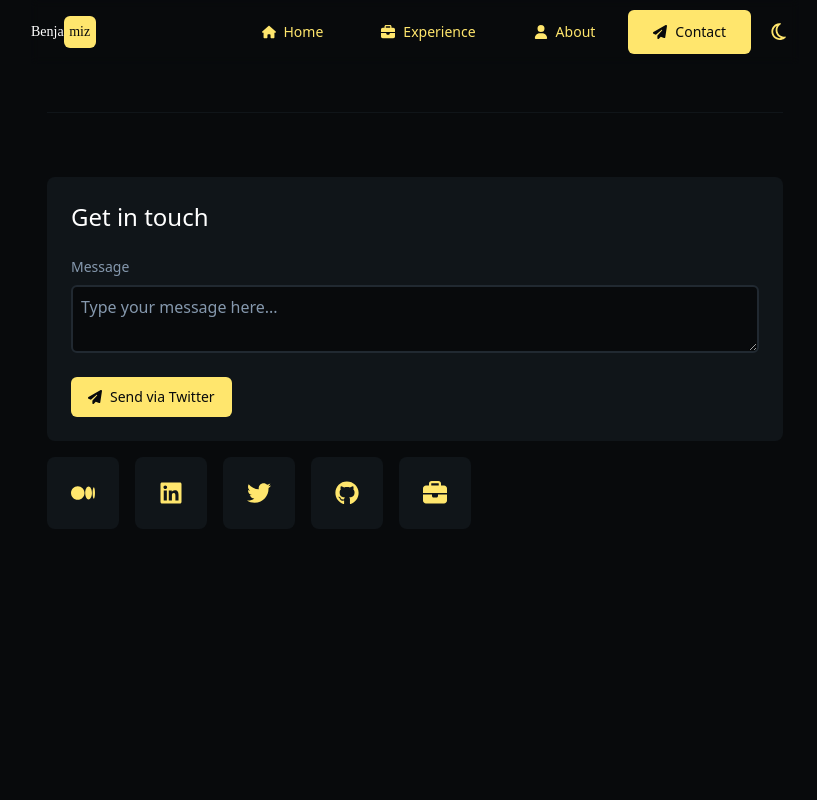
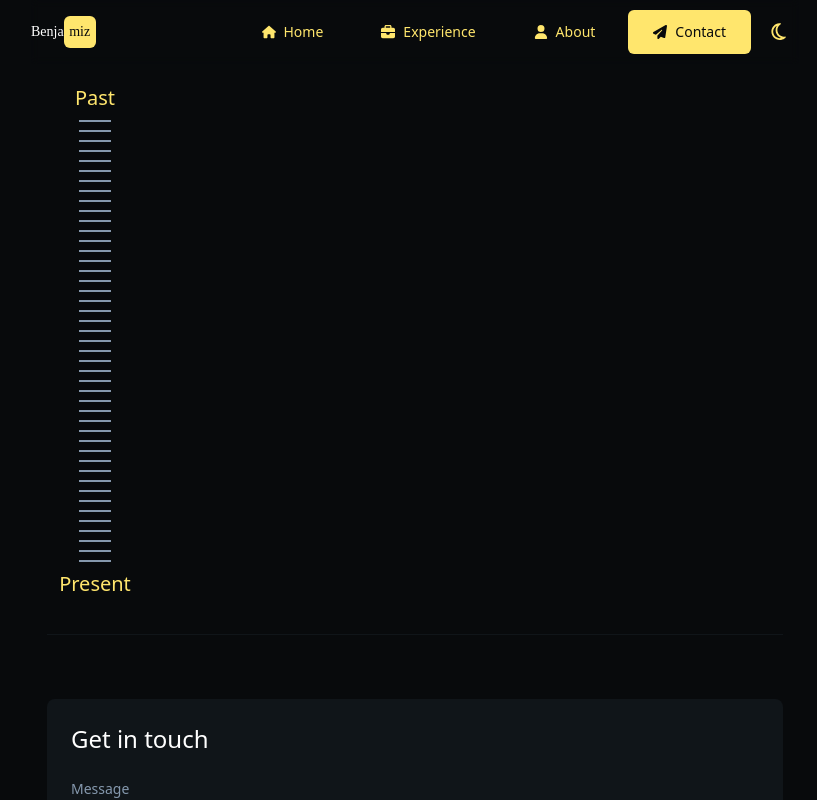
Before and after one commit to Lenniott/Benjamiz_4, a React (Vite) app: page /snippets/timeline in a window 1280 px wide. Shown: the top 800 px of the page, without its empty margins (225-1042 px from the left). Built offline with nearby package versions, Linux system fonts and the light colour scheme; a web font is replaced by a local one.

Commit message:
timelineSnippet

```diff
--- a/src/App.tsx
+++ b/src/App.tsx
@@ -8,6 +8,8 @@ import { YourDesignArticle, BicycleExercise } from "./pages/articles";
 import { CaseStudyOne } from "./pages/caseStudies/caseStudyOne";
 import { WorksPage } from "./pages/WorksPage";
 import { AboutMePage } from "./pages/aboutMe";
+import { SnippetsPage } from "./pages/SnippetsPage";
+import TimeLine from "./pages/snippets/TimeLine";
 import TwitterMessageLink from "../src/components/molicules/TwitterMessageLink";
 function App() {
 
@@ -27,9 +29,15 @@ function App() {
           <Route path="/experience" element={<ExperiencePage/>} />
           <Route path="/about" element={<AboutMePage/>} />
           <Route path="/works" element={<WorksPage/>} />
+          <Route path="/snippets" element={<SnippetsPage/>} />
+          <Route path="/snippets/timeline" element={<TimeLine/>} />
+          <Route path="/cs1" element={<CaseStudyOne/>} />
+
+          <Route path="/works" element={<WorksPage/>} />
           <Route path="/works/your-designs-are-only-as-good-as-your-organisation-s-ability-to-problem-solve" element={<YourDesignArticle />} />
           <Route path="/works/bicycle-exercise" element={<BicycleExercise />} />
           <Route path="/cs1" element={<CaseStudyOne/>} />
+
       </Routes>
     </div>
 
--- /dev/null
+++ b/src/pages/SnippetsPage.tsx
@@ -0,0 +1,10 @@
+
+
+export function SnippetsPage() {
+
+    return (
+        <div className='grid grid-cols-1 gap-4 mt-4'>
+
+        </div>
+    );
+};
--- /dev/null
+++ b/src/pages/snippets/TimeLine.tsx
@@ -0,0 +1,69 @@
+
+import React, { useState, useEffect, useRef } from "react";
+const TimeLine: React.FC = () => {
+  const years = Array.from({ length: 15 }, (_, i) => 2010 + i);
+
+  const descriptions = [
+    "Started my journey as a product designer, focusing on learning the basics of user experience and interface design.",
+    "Worked on my first major project, redesigning a local business's website to improve user engagement.",
+    "Joined a startup team, where I led the design of a new mobile app aimed at simplifying personal finance management.",
+    "Focused on improving my skills in prototyping and wireframing, taking several online courses and workshops.",
+    "Collaborated with a cross-functional team to launch a new e-commerce platform, enhancing the overall user experience.",
+    "Explored the world of user research, conducting surveys and interviews to better understand user needs.",
+    "Started experimenting with new design tools and methodologies to streamline the design process.",
+    "Led a project to redesign a major component of a popular social media platform, improving user retention.",
+    "Mentored junior designers and conducted design workshops within the company.",
+    "Focused on integrating accessibility into design practices, ensuring inclusivity in all projects.",
+    "Took on a leadership role, managing a team of designers and overseeing multiple projects.",
+    "Worked on an innovative project that combined AI and design to personalize user experiences.",
+    "Started exploring the potential of VR and AR in product design, working on several experimental projects.",
+    "Contributed to open-source design projects, sharing knowledge and learning from the community.",
+    "Focused on sustainability in design, creating products that are not only user-friendly but also environmentally responsible.",
+  ];
+
+  const [isNearBottom, setIsNearBottom] = useState(false);
+
+  const handleMouseEnter = (index: number) => {
+    if (index >= Math.floor(years.length * 0.4)) {
+      setIsNearBottom(false);
+    } else {
+      setIsNearBottom(true);
+    }
+  };
+
+  return (
+    <div className="w-full">
+      <ul className="flex w-24 items-center justify-center flex-col-reverse transform">
+        <li className="relative flex flex-row gap-2 py-1">
+          <p className="text-xl font-regular text-accent">Present</p>
+        </li>
+        {years.map((year, index) => (
+          <li
+          onMouseEnter={() => handleMouseEnter(index)}
+            className="relative group flex flex-row gap-2 py-1 ease-in-out duration-300"
+            key={year}
+          >
+            <div className="flex flex-col items-center gap-2 transition-all ">
+              <span className="w-8 border-b-2 border-muted-foreground group-hover:w-10 group-hover:border-accent duration-300" />
+              <span className="w-8 border-b-2 border-muted-foreground group-hover:w-12 group-hover:border-accent duration-300" />
+              <span className="w-8 border-b-2 border-muted-foreground group-hover:w-10 group-hover:border-accent duration-300" />
+            </div>
+            <div className={`absolute opacity-0 group-hover:opacity-100 ml-2 ${isNearBottom ? 'bottom-0' : 'top-0'} top-0 left-14 flex ${isNearBottom ? 'flex-col-reverse' : 'flex-col'} gap-2 rounded-md duration-300 ease-in-out px-2 py-2 items-start`}>
+              <span className="bg-secondary text-secondary-foreground rounded-sm px-2 py-1">
+                {year}
+              </span>
+              <p className="w-[200px] md:w-[600px] text-accent-foreground bg-accent p-2 rounded-md">
+                {descriptions[index]}
+              </p>
+            </div>
+          </li>
+        ))}
+        <li className="relative flex flex-row gap-2 py-1">
+          <p className="text-xl font-regular text-accent">Past</p>
+        </li>
+      </ul>
+    </div>
+  );
+};
+
+export default TimeLine;
```
